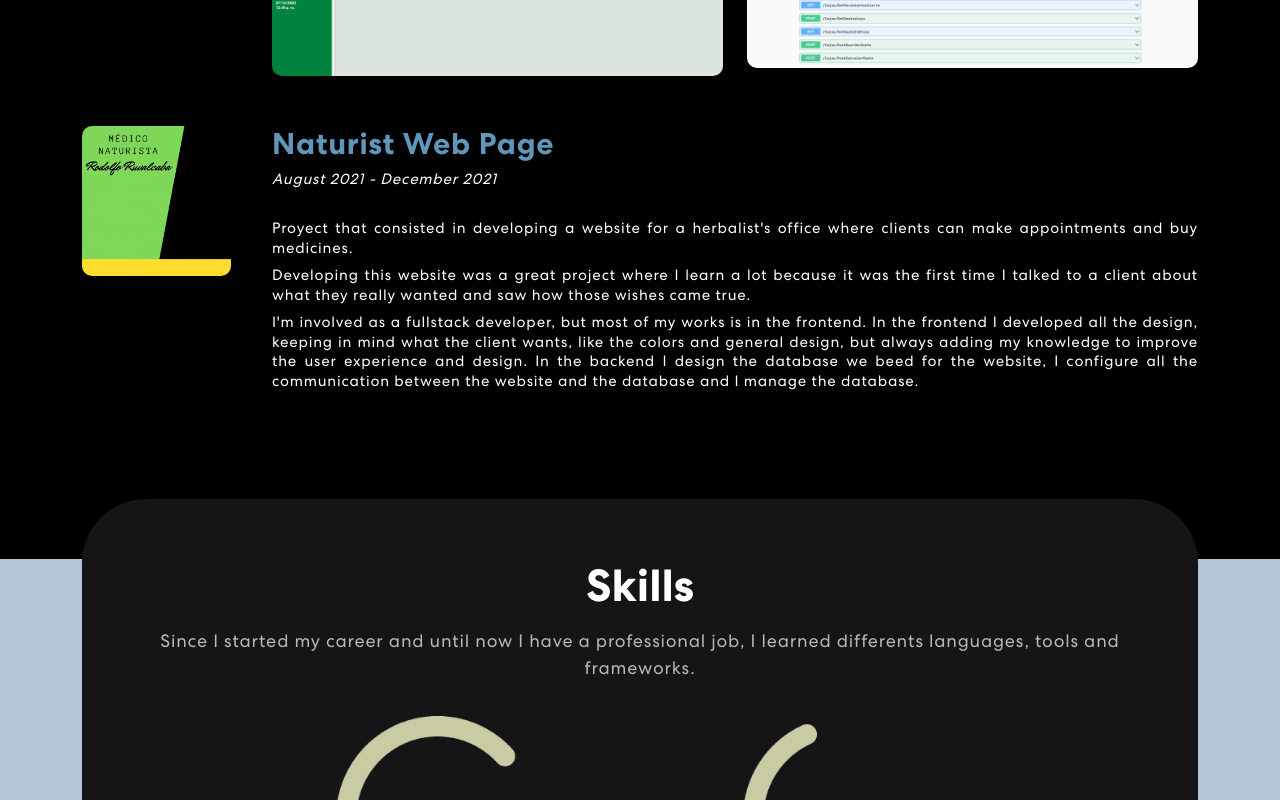
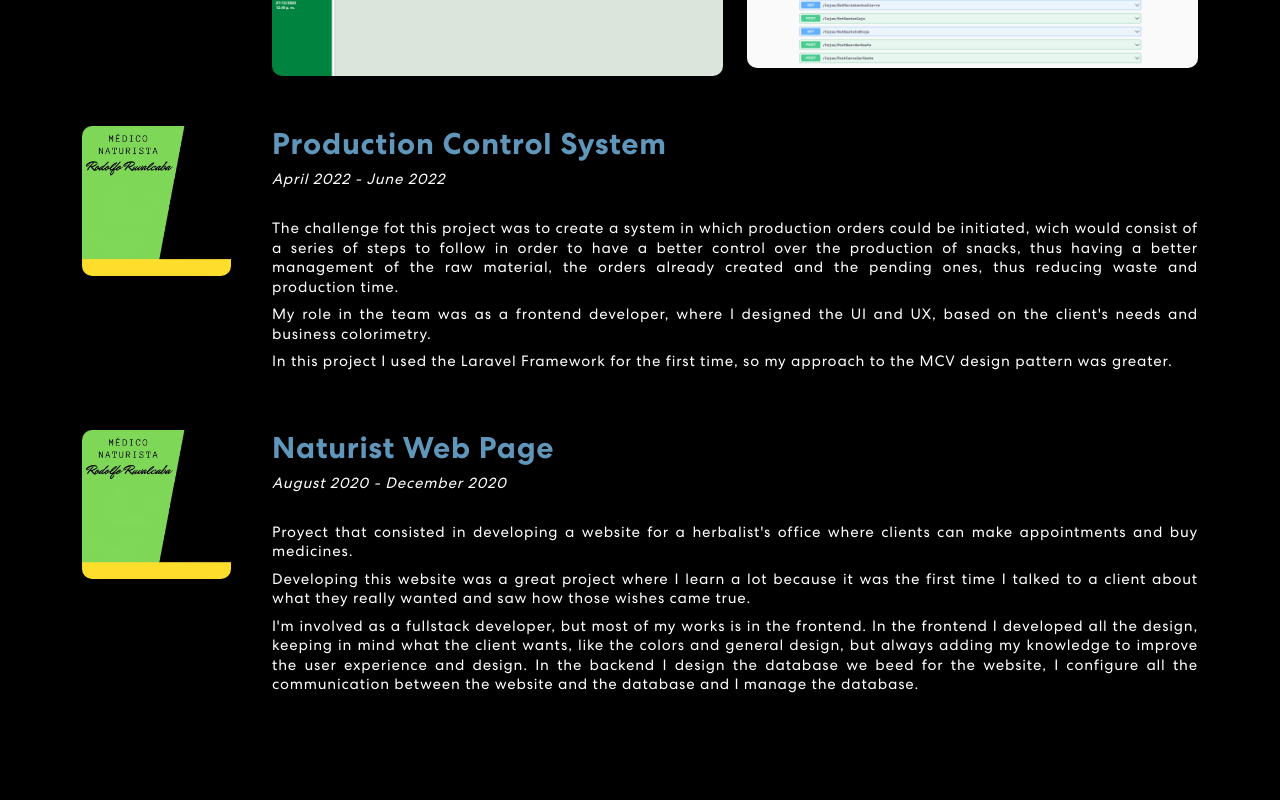
Before and after one commit to TJaimes/professional-portfolio, a React (Create React App) app: page / in a window 1280 px wide. Shown: the part 2200-3000 px from the top of the page. Built offline with nearby package versions, Linux system fonts and the light colour scheme.

Commit message:
Modificacion: se agregó proyecto nuevo

```diff
--- a/src/components/Projects.js
+++ b/src/components/Projects.js
@@ -36,8 +36,17 @@ export const Projects = () => {
             txtImg2: "Web API developed for the control system."
         },
         {
+            title: "Production Control System",
+            date: "April 2022 - June 2022",
+            par1: `The challenge fot this project was to create a system in which production orders could be initiated, wich would consist of a series of steps to follow in order to have a better control over the production of snacks, thus having a better
+            management of the raw material, the orders already created and the pending ones, thus reducing waste and production time.`,
+            par2: "My role in the team was as a frontend developer, where I designed the UI and UX, based on the client's needs and business colorimetry.",
+            par3: "In this project I used the Laravel Framework for the first time, so my approach to the MCV design pattern was greater.",
+            imgLogo: logoNaturist
+        },
+        {
             title: "Naturist Web Page",
-            date: "August 2021 - December 2021",
+            date: "August 2020 - December 2020",
             par1: "Proyect that consisted in developing a website for a herbalist's office where clients can make appointments and buy medicines.",
             par2: "Developing this website was a great project where I learn a lot because it was the first time I talked to a client about what they really wanted and saw how those wishes came true.",
             par3: `I'm involved as a fullstack developer, but most of my works is in the frontend. In the frontend I developed all the design, keeping in mind what the client wants, like the colors and general design, but always adding my knowledge
```
